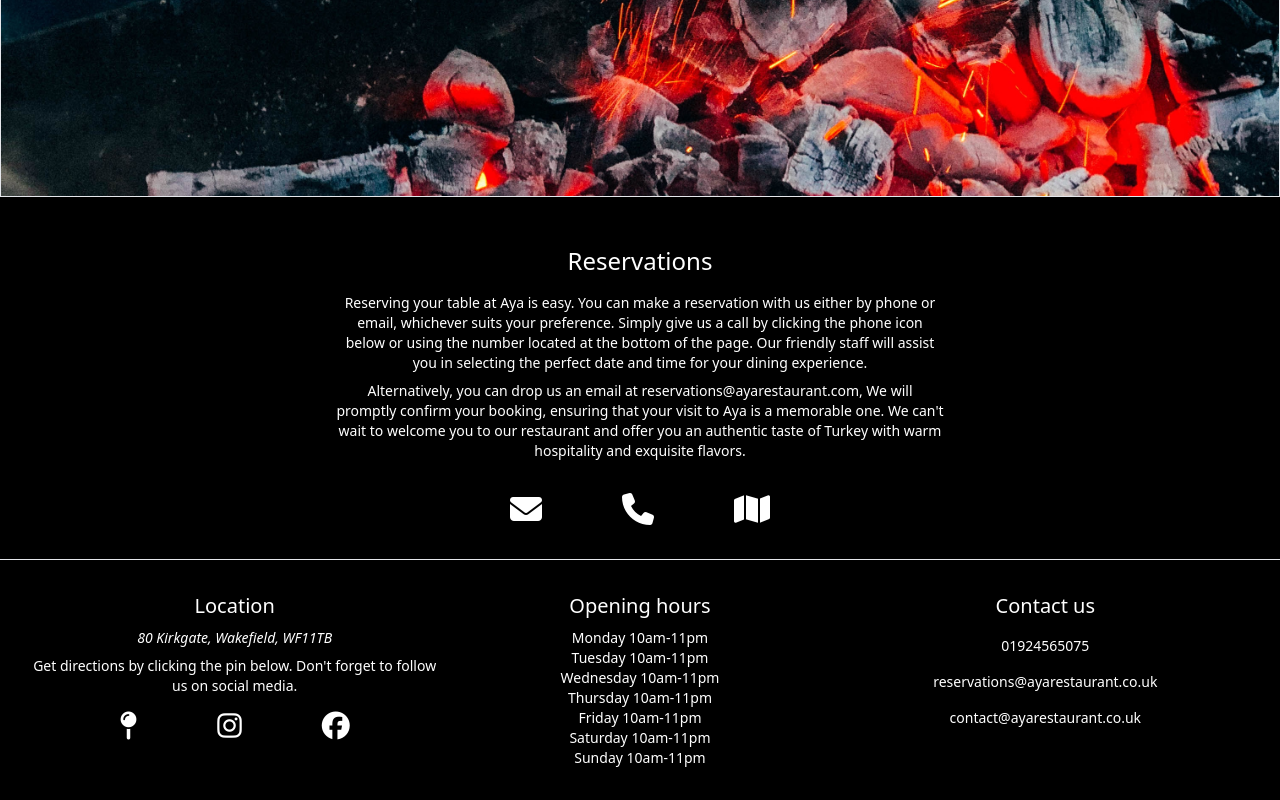
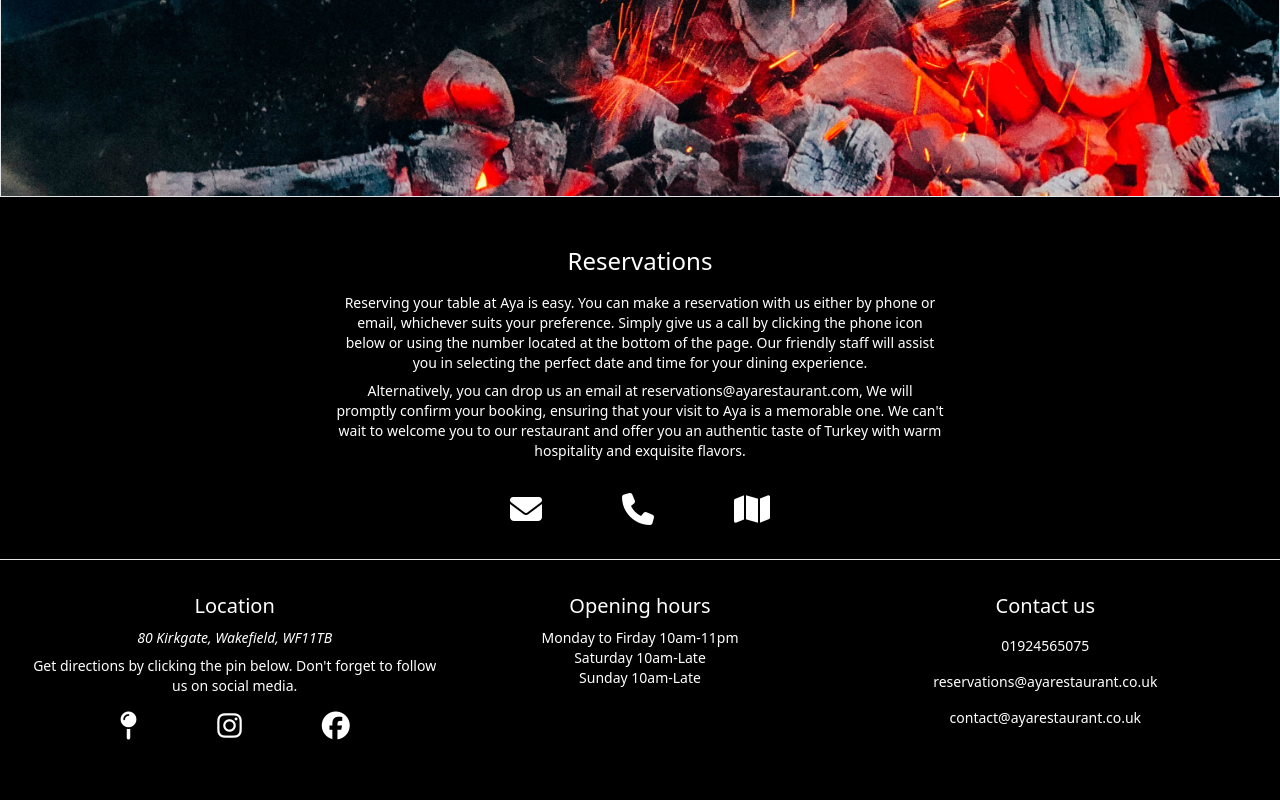
Before and after one commit to NakxH/zaza-websitev2, a React (Vite) app: page / in a window 1280 px wide. Shown: the part 1944-2744 px from the top of the page. After the commit the page ends 2717 px from the top, so only its background shows below. Built offline with nearby package versions, Linux system fonts and the light colour scheme.

Commit message:
changed opening times

```diff
--- a/src/components/footer.tsx
+++ b/src/components/footer.tsx
@@ -42,13 +42,9 @@ export const Footer = () => {
         <div className="text-center md:w-1/3 w-1/2">
           <h4 className="text-white text-xl md:mb-2 mb-2">Opening hours</h4>
           <ul className="text-white text-sm">
-            <li>Monday 10am-11pm</li>
-            <li>Tuesday 10am-11pm</li>
-            <li>Wednesday 10am-11pm</li>
-            <li>Thursday 10am-11pm</li>
-            <li>Friday 10am-11pm</li>
-            <li>Saturday 10am-11pm</li>
-            <li>Sunday 10am-11pm</li>
+            <li>Monday to Firday 10am-11pm</li>
+            <li>Saturday 10am-Late</li>
+            <li>Sunday 10am-Late</li>
           </ul>
         </div>
         <div className="md:w-1/3 w-1/2 text-center flex flex-col text-white">
```
